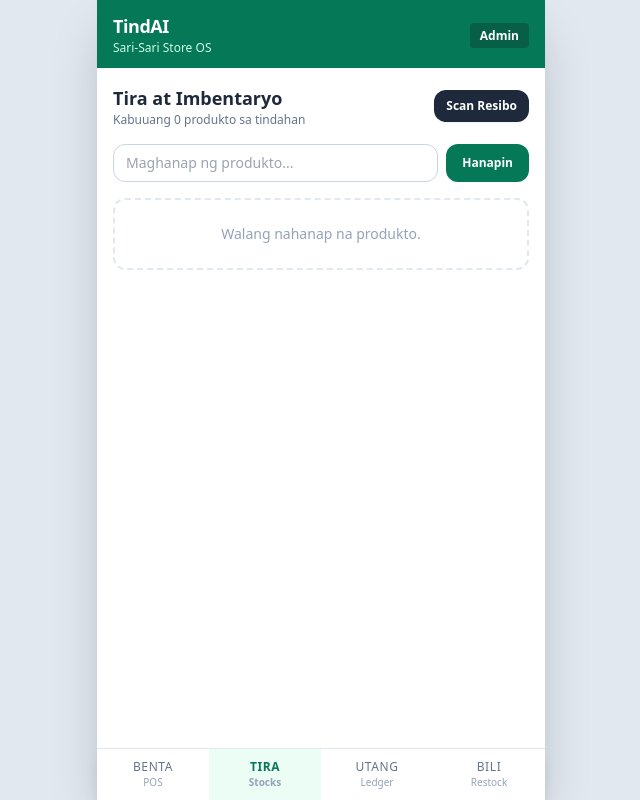
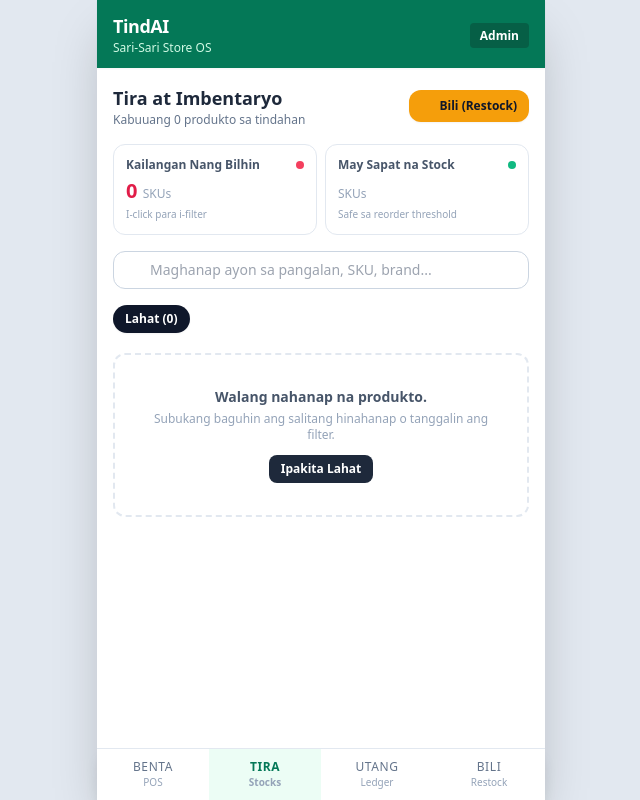
Before and after one commit to Breacher1337/TindAi, a Django app: page /inventory/ in a window 1280 px wide. Shown: the whole page, without its empty margins (319-959 px from the left). Run offline with Django 5.2, Linux system fonts and the light colour scheme; data that the repository does not hold is empty; some libraries are stand-ins or nearby versions.

Commit message:
feat(inventory): add low-stock warning indicators, category filters, and live search (closes #19)

```diff
--- a/backend/core/views.py
+++ b/backend/core/views.py
@@ -190,16 +190,36 @@ def checkout_action(request):
 def inventory_view(request):
     """Tira / Stock counts and low-inventory warnings."""
     query = request.GET.get('q', '').strip()
-    products = Product.objects.filter(is_active=True)
+    selected_category = request.GET.get('category', '').strip()
+    filter_status = request.GET.get('status', '').strip()
 
+    all_active = Product.objects.filter(is_active=True)
+    categories = sorted(list(set(all_active.values_list('category', flat=True))))
+
+    products = all_active
     if query:
         products = products.filter(
-            Q(name__icontains=query) | Q(category__icontains=query) | Q(brand__icontains=query)
+            Q(name__icontains=query) | Q(category__icontains=query) | Q(brand__icontains=query) | Q(sku__icontains=query)
         )
+    if selected_category:
+        products = products.filter(category=selected_category)
+    if filter_status == 'low':
+        products = [p for p in products if p.stock_quantity <= p.reorder_point]
+    else:
+        products = list(products.order_by('name'))
+
+    low_stock_count = sum(1 for p in all_active if p.stock_quantity <= p.reorder_point)
+    out_of_stock_count = sum(1 for p in all_active if p.stock_quantity <= 0)
 
     context = {
-        'products': products.order_by('name'),
+        'products': products,
         'query': query,
+        'categories': categories,
+        'selected_category': selected_category,
+        'filter_status': filter_status,
+        'low_stock_count': low_stock_count,
+        'out_of_stock_count': out_of_stock_count,
+        'total_count': all_active.count(),
     }
     return render(request, 'inventory.html', context)
 
--- a/backend/templates/inventory.html
+++ b/backend/templates/inventory.html
@@ -3,62 +3,125 @@
 {% block title %}Tira (Imbentaryo) - TindAI{% endblock %}
 
 {% block content %}
-<div class="space-y-4">
+<div id="inventory-container" class="space-y-4">
 
-  <!-- Header & OCR Action -->
+  <!-- Header -->
   <div class="flex items-center justify-between">
     <div>
       <h2 class="font-bold text-lg text-slate-800">Tira at Imbentaryo</h2>
-      <p class="text-xs text-slate-500">Kabuuang {{ products|length }} produkto sa tindahan</p>
+      <p class="text-xs text-slate-500">Kabuuang {{ total_count }} produkto sa tindahan</p>
     </div>
-    <label class="cursor-pointer bg-slate-800 text-white font-bold px-3 py-2 rounded-xl text-xs flex items-center active:scale-95 shadow-sm">
-      <span>Scan Resibo</span>
-      <input type="file" accept="image/*" capture="environment" class="hidden" onchange="alert('Paparating na ang Gemini OCR Receipt Extraction sa Phase 2!')">
-    </label>
+    <a href="/restock/" class="bg-amber-500 hover:bg-amber-600 text-slate-900 font-extrabold px-3 py-2 rounded-xl text-xs flex items-center gap-1 active:scale-95 shadow-sm">
+      <i data-lucide="shopping-cart" class="w-3.5 h-3.5"></i>
+      <span>Bili (Restock)</span>
+    </a>
   </div>
 
-  <!-- Search & Filter Form -->
+  <!-- Quick Health Metrics -->
+  <div class="grid grid-cols-2 gap-2">
+    <a href="/inventory/?status={% if filter_status == 'low' %}{% else %}low{% endif %}{% if selected_category %}&category={{ selected_category }}{% endif %}"
+       class="p-3 rounded-xl border transition-all text-left {% if filter_status == 'low' %}bg-rose-50 border-rose-400 ring-2 ring-rose-400{% else %}bg-white border-slate-200 hover:border-rose-300{% endif %}">
+      <div class="flex items-center justify-between">
+        <span class="text-xs font-bold text-slate-600">Kailangan Nang Bilhin</span>
+        <span class="w-2 h-2 rounded-full bg-rose-500"></span>
+      </div>
+      <div class="text-xl font-black text-rose-600 mt-1">{{ low_stock_count }} <span class="text-xs font-medium text-slate-400">SKUs</span></div>
+      <div class="text-[10px] text-slate-400 mt-0.5">{% if filter_status == 'low' %}I-click para ipakita lahat{% else %}I-click para i-filter{% endif %}</div>
+    </a>
+
+    <div class="bg-white p-3 rounded-xl border border-slate-200 text-left">
+      <div class="flex items-center justify-between">
+        <span class="text-xs font-bold text-slate-600">May Sapat na Stock</span>
+        <span class="w-2 h-2 rounded-full bg-emerald-500"></span>
+      </div>
+      <div class="text-xl font-black text-emerald-600 mt-1">{{ total_count|add:"-low_stock_count" }} <span class="text-xs font-medium text-slate-400">SKUs</span></div>
+      <div class="text-[10px] text-slate-400 mt-0.5">Safe sa reorder threshold</div>
+    </div>
+  </div>
+
+  <!-- Search Input with HTMX live search -->
   <form method="GET" action="/inventory/" class="flex gap-2">
-    <input type="text" name="q" value="{{ query }}" placeholder="Maghanap ng produkto..."
-           class="flex-1 border border-slate-300 rounded-xl px-3 py-2 text-sm bg-white focus:outline-none focus:ring-2 focus:ring-emerald-600">
-    <button type="submit" class="bg-emerald-700 text-white font-bold px-4 py-2 rounded-xl text-xs active:scale-95">
-      Hanapin
-    </button>
+    <div class="relative flex-1">
+      <i data-lucide="search" class="w-4 h-4 text-slate-400 absolute left-3 top-3"></i>
+      <input type="text" name="q" value="{{ query }}" placeholder="Maghanap ayon sa pangalan, SKU, brand..."
+             class="w-full border border-slate-300 rounded-xl pl-9 pr-3 py-2 text-sm bg-white focus:outline-none focus:ring-2 focus:ring-emerald-600"
+             hx-get="/inventory/"
+             hx-trigger="keyup changed delay:350ms, search"
+             hx-target="#inventory-container"
+             hx-select="#inventory-container"
+             hx-include="[name='category'], [name='status']">
+    </div>
+    {% if query or selected_category or filter_status %}
+    <a href="/inventory/" class="bg-slate-200 hover:bg-slate-300 text-slate-700 font-bold px-3 py-2 rounded-xl text-xs flex items-center active:scale-95">
+      Linisin
+    </a>
+    {% endif %}
+    <input type="hidden" name="category" value="{{ selected_category }}">
+    <input type="hidden" name="status" value="{{ filter_status }}">
   </form>
 
+  <!-- Category Pills (Horizontal Scroll) -->
+  <div class="flex gap-1.5 overflow-x-auto pb-1 no-scrollbar text-xs">
+    <a href="/inventory/{% if filter_status %}?status={{ filter_status }}{% endif %}"
+       class="whitespace-nowrap px-3 py-1.5 rounded-full font-bold transition-all {% if not selected_category %}bg-slate-900 text-white shadow-sm{% else %}bg-slate-100 text-slate-600 hover:bg-slate-200{% endif %}">
+      Lahat ({{ total_count }})
+    </a>
+    {% for cat in categories %}
+    <a href="/inventory/?category={{ cat|urlencode }}{% if filter_status %}&status={{ filter_status }}{% endif %}"
+       class="whitespace-nowrap px-3 py-1.5 rounded-full font-bold transition-all {% if selected_category == cat %}bg-slate-900 text-white shadow-sm{% else %}bg-slate-100 text-slate-600 hover:bg-slate-200{% endif %}">
+      {{ cat }}
+    </a>
+    {% endfor %}
+  </div>
+
   <!-- Product List -->
-  <div class="space-y-2">
+  <div id="product-list" class="space-y-2">
     {% for product in products %}
-    <div class="bg-white border border-slate-200 rounded-xl p-3 shadow-sm flex items-center justify-between">
+    <div class="bg-white border rounded-xl p-3 shadow-sm flex items-center justify-between transition-all {% if product.stock_quantity <= 0 %}border-rose-400 bg-rose-50/40{% elif product.stock_quantity <= product.reorder_point %}border-amber-300 bg-amber-50/30{% else %}border-slate-200{% endif %}">
       <div class="flex-1 pr-2">
-        <div class="flex items-center space-x-2">
+        <div class="flex items-center gap-1.5 flex-wrap">
           <span class="font-bold text-sm text-slate-900 leading-snug">{{ product.name }}</span>
-          {% if product.stock_quantity <= product.reorder_point %}
-            <span class="bg-rose-100 text-rose-800 font-extrabold text-[10px] px-2 py-0.5 rounded-full">
+          {% if product.stock_quantity <= 0 %}
+            <span class="bg-rose-600 text-white font-black text-[9px] px-2 py-0.5 rounded-full tracking-wider uppercase">
+              Ubos na
+            </span>
+          {% elif product.stock_quantity <= product.reorder_point %}
+            <span class="bg-amber-100 text-amber-900 font-extrabold text-[10px] px-2 py-0.5 rounded-full">
               Konti na lang
             </span>
           {% endif %}
         </div>
-        <div class="text-xs text-slate-500 mt-0.5">
-          <span>Kategorya: {{ product.category }}</span> |
-          <span class="text-emerald-700 font-bold">Benta: ₱{{ product.retail_price }}</span> |
+        <div class="text-xs text-slate-500 mt-1 flex items-center gap-2 flex-wrap">
+          <span class="font-semibold text-slate-600">{{ product.category }}</span>
+          <span>•</span>
+          <span class="text-emerald-700 font-bold">Benta: ₱{{ product.retail_price }}</span>
+          <span>•</span>
           <span class="text-slate-400">Puhunan: ₱{{ product.wholesale_cost }}</span>
         </div>
       </div>
 
-      <div class="text-right">
-        <div class="text-sm font-black {% if product.stock_quantity <= product.reorder_point %}text-rose-600{% else %}text-slate-800{% endif %}">
-          {{ product.stock_quantity }} {{ product.tingi_unit }}
+      <div class="text-right shrink-0">
+        <div class="text-base font-black {% if product.stock_quantity <= 0 %}text-rose-600{% elif product.stock_quantity <= product.reorder_point %}text-amber-600{% else %}text-slate-800{% endif %}">
+          {{ product.stock_quantity }} <span class="text-xs font-normal text-slate-500">{{ product.tingi_unit }}</span>
         </div>
-        <div class="text-[10px] text-slate-400">ROP: {{ product.reorder_point }}</div>
+        <div class="text-[10px] text-slate-400 font-medium">Reorder: {{ product.reorder_point }}</div>
       </div>
     </div>
     {% empty %}
-    <div class="p-6 text-center text-slate-400 border-2 border-dashed border-slate-200 rounded-xl text-sm">
-      Walang nahanap na produkto.
+    <div class="p-8 text-center text-slate-400 border-2 border-dashed border-slate-200 rounded-xl">
+      <i data-lucide="package-search" class="w-8 h-8 mx-auto text-slate-300 mb-2"></i>
+      <p class="text-sm font-semibold text-slate-600">Walang nahanap na produkto.</p>
+      <p class="text-xs text-slate-400 mt-1">Subukang baguhin ang salitang hinahanap o tanggalin ang filter.</p>
+      <a href="/inventory/" class="inline-block mt-3 bg-slate-800 text-white text-xs font-bold px-3 py-1.5 rounded-lg">Ipakita Lahat</a>
     </div>
     {% endfor %}
   </div>
 
 </div>
+
+<script>
+  if (window.lucide) {
+    lucide.createIcons();
+  }
+</script>
 {% endblock %}
```
Also changed, not shown: backend/tests/test_views.py (+17 -0 lines).
